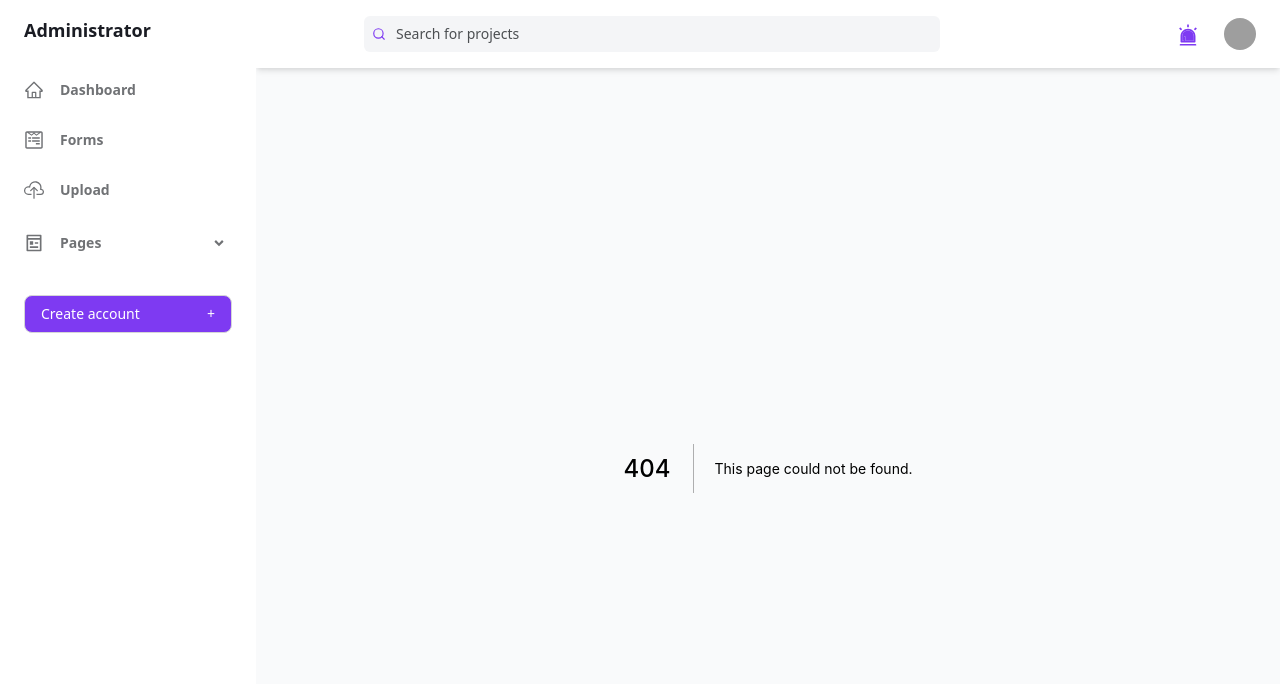
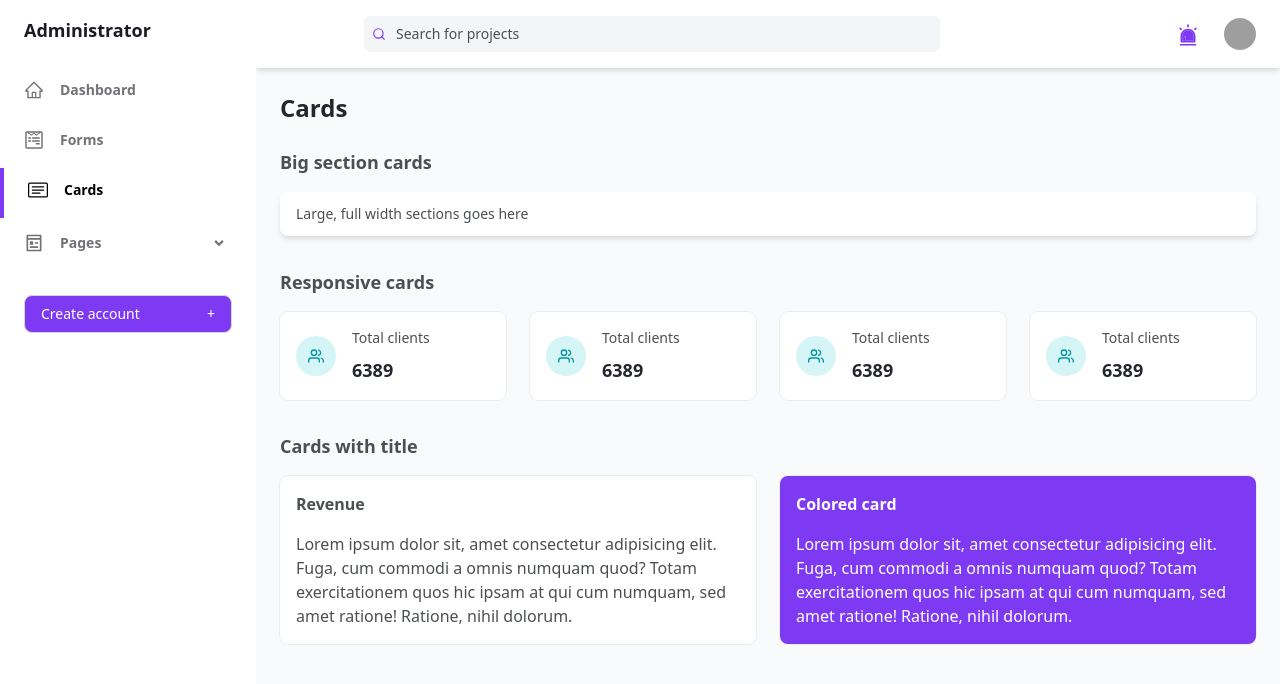
Before and after one commit to core97/dashboard-admin, a Next.js app: page /cards in a window 1280 px wide. Before the commit this address had no page. Shown: the top 684 px of the page. Built offline with nearby package versions, Linux system fonts and the light colour scheme; grey boxes are pictures that could not be loaded.

Commit message:
Created card component

```diff
--- /dev/null
+++ b/common/components/Card.tsx
@@ -0,0 +1,50 @@
+interface IProps {
+  bigSection?: boolean;
+  withTitle?: boolean;
+  title?: string;
+  secondColor?: boolean;
+  content: string;
+  icon?: React.ReactNode;
+}
+
+export const Card = ({
+  bigSection,
+  withTitle,
+  title,
+  secondColor,
+  content,
+  icon,
+}: IProps) => {
+  if (bigSection) {
+    return (
+      <div className="px-4 py-3 mb-8 bg-white rounded-lg shadow-md">
+        <p className="text-sm text-gray-600">{content}</p>
+      </div>
+    );
+  }
+
+  if (withTitle) {
+    return (
+      <div
+        className={`min-w-0 p-4 ${
+          secondColor ? "text-white bg-purple-600" : "text-gray-600 bg-white"
+        } rounded-lg shadow-xs`}
+      >
+        <h4 className="mb-4 font-semibold">{title}</h4>
+        <p>{content}</p>
+      </div>
+    );
+  }
+
+  return (
+    <div className="flex items-center p-4 bg-white rounded-lg shadow-xs">
+      <div className="p-3 mr-4 text-teal-500 bg-teal-100 rounded-full">
+        {icon}
+      </div>
+      <div>
+        <p className="mb-2 text-sm font-medium text-gray-600">{title}</p>
+        <p className="text-lg font-semibold text-gray-700">{content}</p>
+      </div>
+    </div>
+  );
+};
--- a/common/components/SidebarDesktop.tsx
+++ b/common/components/SidebarDesktop.tsx
@@ -1,11 +1,11 @@
 import Link from "next/link";
 import { AiOutlineHome } from "react-icons/ai";
 import { FaWpforms } from "react-icons/fa";
-import { BsCloudUpload } from "react-icons/bs";
+import { BsCardText } from "react-icons/bs";
 import { RiPagesLine } from "react-icons/ri";
 import { SidebarItem } from "@components/SidebarItem";
 import { SidebarItemDropdown } from "@components/SidebarItemDropdown";
-import { routes } from '@routes';
+import { routes } from "@routes";
 
 const dropdownItems = [
   {
@@ -39,9 +39,9 @@ export const SidebarDesktop = () => {
             text="Forms"
           />
           <SidebarItem
-            routeHref="/jose"
-            icon={<BsCloudUpload size="20" />}
-            text="Upload"
+            routeHref={routes.cards}
+            icon={<BsCardText size="20" />}
+            text="Cards"
           />
           {/* Dropdown item */}
           <SidebarItemDropdown
--- a/common/components/SidebarMobile.tsx
+++ b/common/components/SidebarMobile.tsx
@@ -1,7 +1,7 @@
 import Link from "next/link";
 import { AiOutlineHome } from "react-icons/ai";
 import { FaWpforms } from "react-icons/fa";
-import { BsCloudUpload } from "react-icons/bs";
+import { BsCardText } from "react-icons/bs";
 import { RiPagesLine } from "react-icons/ri";
 import { SidebarItem } from "@components/SidebarItem";
 import { SidebarItemDropdown } from "@components/SidebarItemDropdown";
@@ -41,9 +41,9 @@ export const SidebarMobile = () => {
               text="Forms"
             />
             <SidebarItem
-              routeHref="/pepe"
-              icon={<BsCloudUpload size="20" />}
-              text="Upload"
+              routeHref={routes.cards}
+              icon={<BsCardText size="20" />}
+              text="Cards"
             />
             {/* Dropdown item */}
             <SidebarItemDropdown
--- /dev/null
+++ b/pages/cards.tsx
@@ -0,0 +1,46 @@
+import { FiUsers } from "react-icons/fi";
+import { Card } from "@components/Card";
+
+export default function Cards(): React.ReactNode {
+  return (
+    <>
+      <h2 className="my-6 text-2xl font-semibold text-gray-700">Cards</h2>
+      {/* Big section cards */}
+      <h4 className="mb-4 text-lg font-semibold text-gray-600 dark:text-gray-300">
+        Big section cards
+      </h4>
+      <Card bigSection content="Large, full width sections goes here" />
+      {/* Responsive cards */}
+      <h4 className="mb-4 text-lg font-semibold text-gray-600 dark:text-gray-300">
+        Responsive cards
+      </h4>
+      <div className="grid gap-6 mb-8 md:grid-cols-2 xl:grid-cols-4">
+        <Card title="Total clients" content="6389" icon={<FiUsers />} />
+        <Card title="Total clients" content="6389" icon={<FiUsers />} />
+        <Card title="Total clients" content="6389" icon={<FiUsers />} />
+        <Card title="Total clients" content="6389" icon={<FiUsers />} />
+      </div>
+      {/* Cards with title */}
+      <h4 className="mb-4 text-lg font-semibold text-gray-600">
+        Cards with title
+      </h4>
+      <div className="grid gap-6 mb-8 md:grid-cols-2">
+        <Card
+          withTitle
+          title="Revenue"
+          content="Lorem ipsum dolor sit, amet consectetur adipisicing elit. Fuga, cum
+            commodi a omnis numquam quod? Totam exercitationem quos hic ipsam at
+            qui cum numquam, sed amet ratione! Ratione, nihil dolorum."
+        />
+        <Card
+          withTitle
+          secondColor
+          title="Colored card"
+          content="Lorem ipsum dolor sit, amet consectetur adipisicing elit. Fuga, cum
+            commodi a omnis numquam quod? Totam exercitationem quos hic ipsam at
+            qui cum numquam, sed amet ratione! Ratione, nihil dolorum."
+        />
+      </div>
+    </>
+  );
+}
--- a/routes/index.ts
+++ b/routes/index.ts
@@ -1,4 +1,5 @@
 export const routes = {
     home: '/',
-    forms: '/forms'
+    forms: '/forms',
+    cards: '/cards'
 }
```
